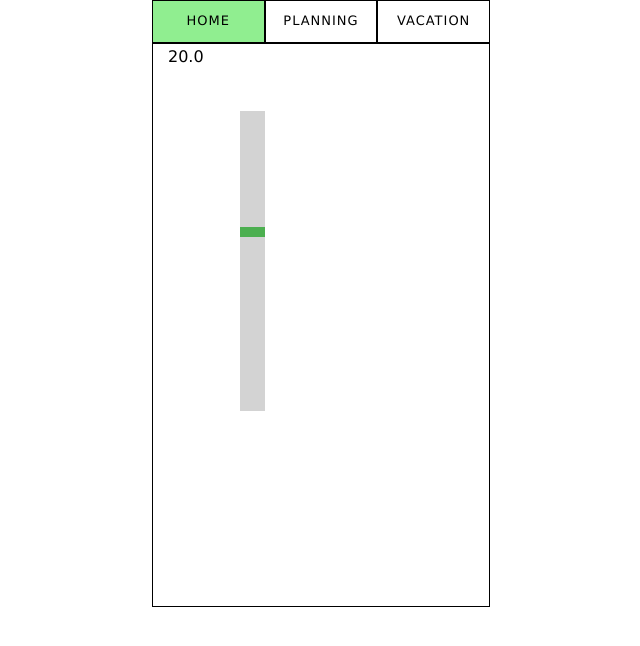
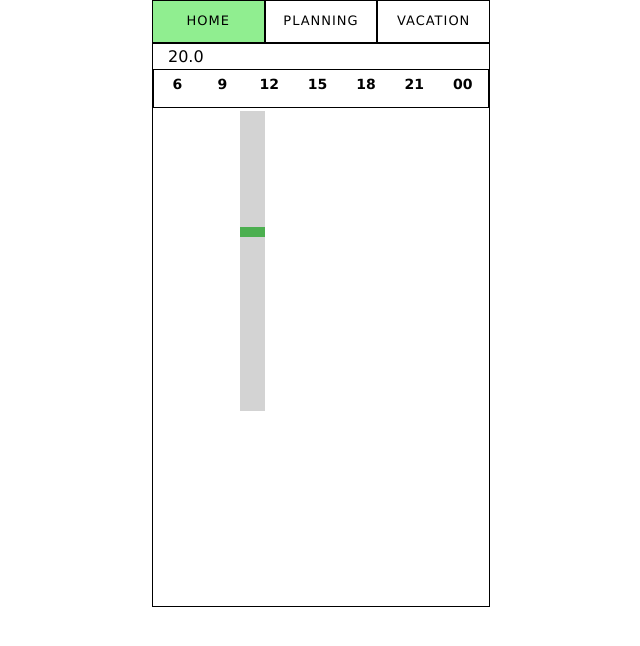
Before and after one commit to casverploegen/thermostat-02, a plain HTML site: page index.html in a window 1280 px wide. Shown: the whole page, without its empty margins (319-959 px from the left). Drawn offline with Linux system fonts and the light colour scheme.

Commit message:
day temperature update

```diff
--- a/index.html
+++ b/index.html
@@ -66,6 +66,59 @@
       <div id="slidecontainer">
         <input type="range" min="50" max="300" value="200" class="slider" id="myRange">
       </div>
+
+      <div class="row" id="day_row">
+              <!-- <div class="col-md-12" id="EventsDiv" > -->
+                <table width="100%" style="border: 1px solid black">
+             <tr>
+              <th colspan="2" style="width:60px; ">6</th>
+              <th colspan="2" style="width:60px">9</th>
+              <th colspan="2" style="width:60px">12</th>
+              <th colspan="2" style="width:60px">15</th>
+              <th colspan="2" style="width:60px">18</th>
+              <th colspan="2" style="width:60px">21</th>
+              <th colspan="2" style="width:60px">00</th>
+            </tr>
+            <tr>
+              <td class="dashes"></td>
+              <td class="dashes"></td>
+              <td class="dashes"></td>
+              <td class="dashes"></td>
+              <td class="dashes"></td>
+              <td class="dashes"></td>
+              <td class="dashes"></td>
+              <td class="dashes"></td>
+              <td class="dashes"></td>
+              <td class="dashes"></td>
+              <td class="dashes"></td>
+              <td class="dashes"></td>
+              <td class="dashes"></td>
+            </tr>
+            <tr>
+              <td id="ea-00AM"></td>
+              <td id="ea-00AM"></td>
+              <td id="ea-00AM"></td>
+              <td id="ea-00AM"></td>
+              <td id="ea-00AM"></td>
+              <td id="ea-00AM"></td>
+              <td id="ea-00AM"></td>
+              <td id="ea-00AM"></td>
+              <td id="ea-00AM"></td>
+              <td id="ea-00AM"></td>
+              <td id="ea-00AM"></td>
+              <td id="ea-00AM"></td>
+              <td id="ea-00AM"></td>
+              <td id="ea-00AM"></td>
+            </tr>
+            <!-- <tr> </tr>
+            <tr> </tr> -->
+
+
+            </table>
+          <!-- </div> -->
+
+      </div>
+
     </div>
   </section>
 
```
